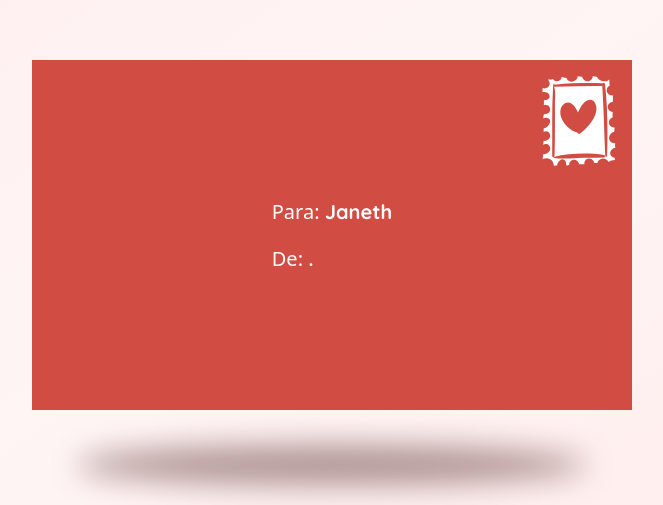
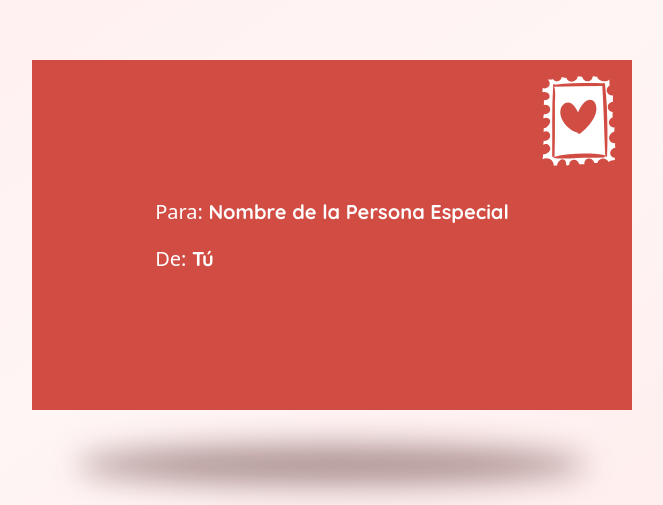
Before and after one commit to adolfohh/carta.github.io, a plain HTML site: page index.html in a window 1280 px wide. Shown: the part 215-720 px from the top of the page, without its empty margins (308-971 px from the left). Drawn offline with Linux system fonts and the light colour scheme.

Commit message:
Update index.html

```diff
--- a/index.html
+++ b/index.html
@@ -2,7 +2,7 @@
 <html lang="en">
     <head>
         <meta charset="UTF-8">
-        <title>My Love ❤️</title>
+        <title>Un Detalle Para Ti ❤️</title>
         <link rel="stylesheet" href="./style.css">
         <meta name="google-adsense-account" content="ca-pub-4704501585981299">
     </head>
@@ -19,11 +19,11 @@
                     <div class="address">
                         <p>
                             <span>Para:</span>
-                            <span>Janeth</span>
+                            <span>Nombre de la Persona Especial</span> <!-- Cambia el nombre aquí -->
                         </p>
                         <p>
                             <span>De:</span>
-                            <span>.</span>
+                            <span>Tú</span> <!-- Cambia "Tú" por tu nombre si lo deseas -->
                         </p>
                     </div>
                 </div>
@@ -32,7 +32,9 @@
                     <div class="letter">
                         <img src="assets/Love3.png" alt="love1" class="custom-image">
                         <p>
-                            Cuanto más tiempo estoy contigo <span class="highlight">más te amo!</span>
+                            Que tengas un <span class="highlight">hermoso viernes</span> lleno de alegría y momentos especiales. 💖
+                            <br><br>
+                            Gracias por iluminar mis días con tu presencia.
                         </p>
                         <img src="assets/love5.jpg" alt="love2" class="custom-image2">
                     </div>
@@ -42,13 +44,5 @@
         <!-- partial -->
         <script src="script.js"></script>
         <script async src="https://pagead2.googlesyndication.com/pagead/js/adsbygoogle.js?client=ca-pub-4704501585981299" crossorigin="anonymous"></script>
-        <!--
-
-Buy me a coffee:
-
-    * https://buymeacoffee.com/alexx.dev
-    * https://www.tiktok.com/@alexx.dev?is_from_webapp=1&sender_device=pc
-
--->
     </body>
 </html>
```
